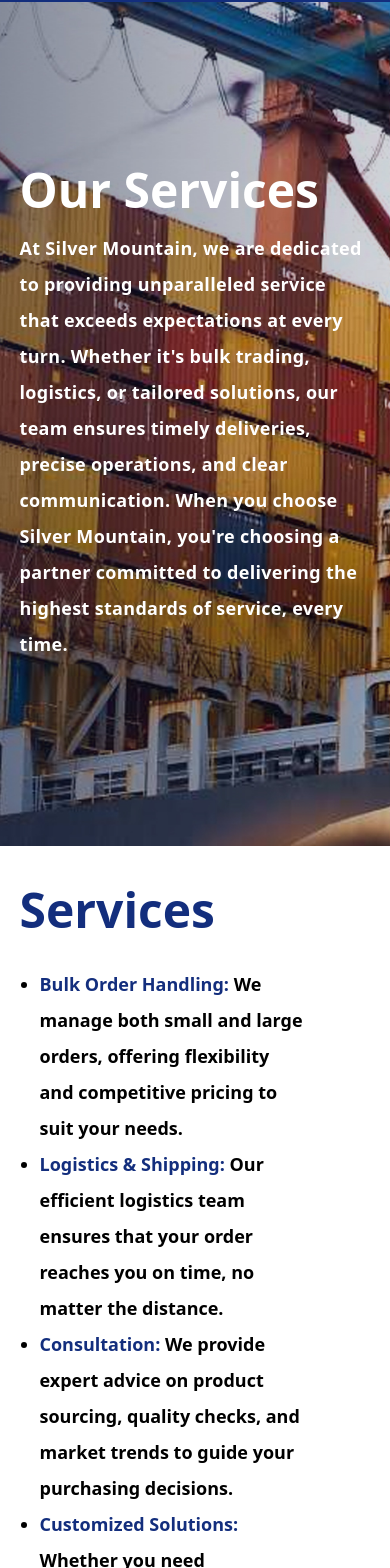
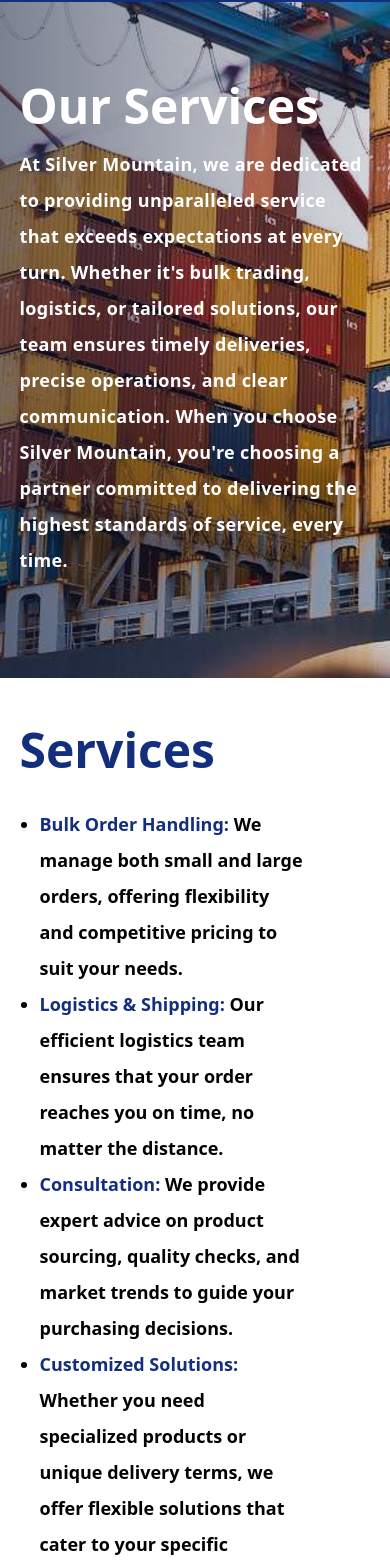
Before and after one commit to iamjusSawSoe/silvermountain, a Next.js app: page /services in a window 390 px wide. Shown: the part 118-1686 px from the top of the page. Built offline with nearby package versions, Linux system fonts and the light colour scheme.

Commit message:
add more responsive changes

```diff
--- a/app/about-us/page.js
+++ b/app/about-us/page.js
@@ -12,10 +12,8 @@
         initial={{ opacity: 0, x: -100 }}
         whileInView={{ opacity: 1, x: 0 }}
         transition={{ duration: 0.6, ease: "easeOut" }}
-        viewport={{ once: true, amount: 0.2 }} // Ensures it animates once when in view
-        className="flex flex-col lg:flex-row justify-center mb-32 items-center w-full gap-10"
       >
-        <div className="flex flex-col lg:flex-row justify-center mb-32 items-center w-full gap-10">
+        <div className="flex flex-col lg:flex-row justify-center mb-16 sm:mb-32 items-center w-full gap-10">
           <div>
             <h1 className="text-5xl font-bold text-primary">
               Company Overview
@@ -50,10 +48,10 @@
         initial={{ opacity: 0, y: 50 }}
         whileInView={{ opacity: 1, y: 0 }}
         transition={{ duration: 1, ease: "easeOut" }}
-        viewport={{ once: true, amount: 0.3 }} // Animation settings
+        viewport={{ once: true }} // Animation settings
       >
         {/* start of mission and vision */}
-        <div className="flex flex-col-reverse lg:flex-row justify-center items-center w-full gap-20 mt-16">
+        <div className="flex flex-col-reverse lg:flex-row justify-center items-center w-full gap-20 mt-8 sm:mt-16">
           <Image
             src={"/assets/about_us/1.jpg"}
             alt="silver mountain about us"
--- a/app/products/page.js
+++ b/app/products/page.js
@@ -6,17 +6,16 @@
   return (
     <div>
       <div
-        className="h-screen bg-cover bg-center"
+        className="h-auto bg-cover bg-center"
         style={{ backgroundImage: "url('/assets/product/1.jpg')" }}
       >
         <motion.div
           initial={{ opacity: 0, x: -100 }}
           whileInView={{ opacity: 1, x: 0 }}
           transition={{ duration: 0.3, ease: "easeOut" }}
-          viewport={{ once: true, amount: 0.2 }} // Ensures it animates once when in view
-          className="flex flex-col lg:flex-row justify-center mb-32 items-center w-full gap-10"
+          className="flex flex-col lg:flex-row justify-center   items-center w-full gap-10"
         >
-          <div className="text-white font-bold w-[90%] lg:w-[75%] mx-auto py-20">
+          <div className=" text-white font-bold w-[90%] lg:w-[75%] mx-auto py-20">
             <div className="grid xl:grid-cols-[63%_37%] gap-8">
               <div className="w-full xl:w-auto">
                 <h2 className="text-5xl mb-4">Our Products</h2>
@@ -26,7 +25,7 @@
                   around the world to meet your business needs. Our portfolio
                   includes:
                 </p>
-                <div className="pr-40 ">
+                <div className=" sm:pr-40 ">
                   <h4 className="text-2xl mb-2">Oil and Its Products:</h4>
                   <p className="text-sm mb-4 leading-loose">
                     From crude oil to refined derivatives, we provide
@@ -58,7 +57,7 @@
           initial={{ opacity: 0, y: 50 }}
           whileInView={{ opacity: 1, y: 0 }}
           transition={{ duration: 1, ease: "easeOut" }}
-          viewport={{ once: true, amount: 0.3 }}
+          viewport={{ once: true, amount: 0.1 }}
         >
           <section className="grid grid-flow-dense lg:grid-cols-[40%_55%] gap-8 items-center justify-center">
             {/* Image Section */}
@@ -104,7 +103,7 @@
           initial={{ opacity: 0, y: 50 }}
           whileInView={{ opacity: 1, y: 0 }}
           transition={{ duration: 1, ease: "easeOut" }}
-          viewport={{ once: true, amount: 0.6 }}
+          viewport={{ once: true, amount: 0.2 }}
         >
           <section className="grid grid-flow-dense lg:grid-cols-[40%_55%] gap-8 mt-20 items-center justify-center">
             {/* Image Section */}
@@ -150,7 +149,7 @@
           initial={{ opacity: 0, y: 50 }}
           whileInView={{ opacity: 1, y: 0 }}
           transition={{ duration: 1, ease: "easeOut" }}
-          viewport={{ once: true, amount: 0.6 }}
+          viewport={{ once: true, amount: 0.2 }}
         >
           <section className="grid grid-flow-dense lg:grid-cols-[40%_55%] gap-8 mt-20 items-center justify-center">
             {/* Image Section */}
--- a/app/services/page.js
+++ b/app/services/page.js
@@ -6,16 +6,16 @@
   return (
     <div>
       <div
-        className="h-screen bg-cover bg-center"
+        className="h-auto bg-cover bg-center"
         style={{ backgroundImage: "url('/assets/service/1.jpg')" }}
       >
-        <div className="text-white font-bold w-[90%] xl:w-[75%] mx-auto h-full flex items-center">
         <motion.div
           initial={{ opacity: 0, x: -100 }}
           whileInView={{ opacity: 1, x: 0 }}
           transition={{ duration: 0.3, ease: "easeOut" }}
-            viewport={{ once: true, amount: 0.2 }} // Ensures it animates once when in view
+          className="flex flex-col lg:flex-row justify-center items-center w-full gap-10"
         >
+          <div className="text-white font-bold w-[90%] xl:w-[75%] mx-auto py-20 flex items-center">
             <div className="grid lg:grid-cols-[63%_37%] gap-8 items-center">
               <div>
                 <h2 className="text-5xl mb-4">Our Services</h2>
@@ -32,11 +32,11 @@
 
               <div className="hidden lg:block"></div>
             </div>
+          </div>
         </motion.div>
       </div>
-      </div>
 
-      <div className="w-[90%] xl:w-[75%] mx-auto pb-0 xl:py-20">
+      <div className="w-[90%] xl:w-[75%] mx-auto py-12 md:py-20">
         <motion.div
           initial={{ opacity: 0, y: 50 }}
           whileInView={{ opacity: 1, y: 0 }}
@@ -45,7 +45,7 @@
         >
           <section className="grid grid-flow-dense lg:grid-cols-[45%_55%] gap-2 justify-center">
             {/* Text Section (First on mobile, second on large screens) */}
-            <div className="mt-10 order-1 lg:order-2">
+            <div className="mt-0 md:mt-10 order-1 lg:order-2">
               <h1 className="text-5xl font-bold text-primary">Services</h1>
               <ul className="mt-8 pl-5 pr-16 font-bold text-lg leading-9 list-disc">
                 <li>
@@ -73,7 +73,7 @@
             </div>
 
             {/* Image Section (Second on mobile, first on large screens) */}
-            <div className=" mx-auto lg:mx-0 max-w-full  h-auto lg:h-full flex order-2 lg:order-1">
+            <div className=" mx-auto lg:mx-0 max-w-full mt-12 md:mt-0  h-auto lg:h-full flex order-2 lg:order-1">
               <Image
                 src="/assets/service/2.png"
                 alt="silver mountain services"
```
Lines whose indentation alone changed are shown as unchanged.
